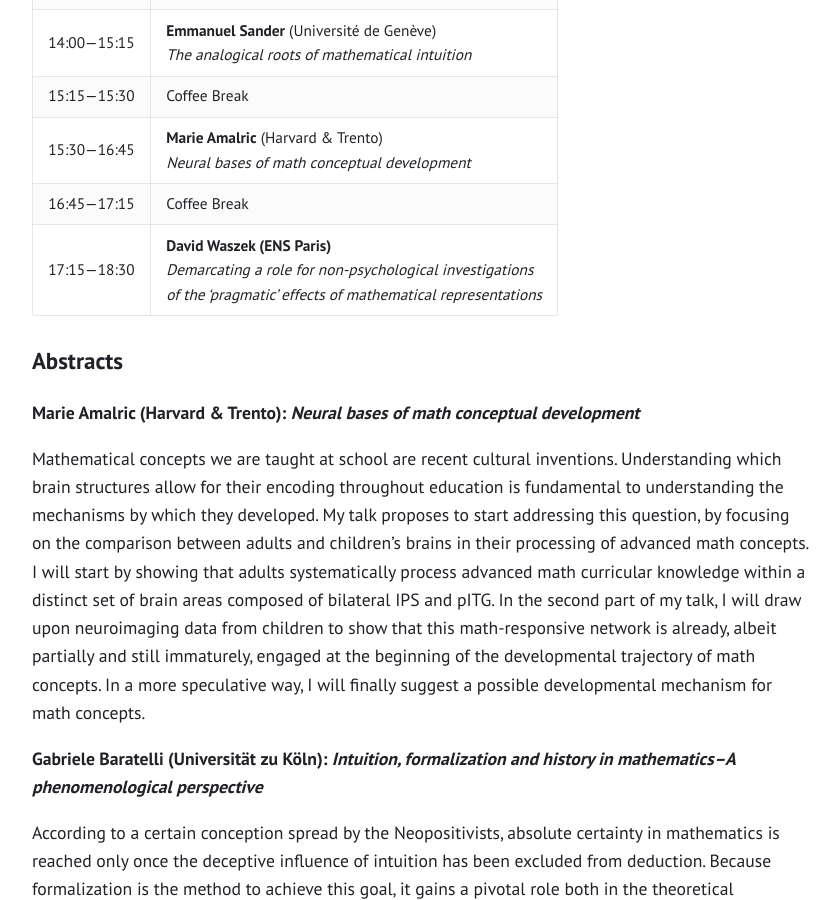
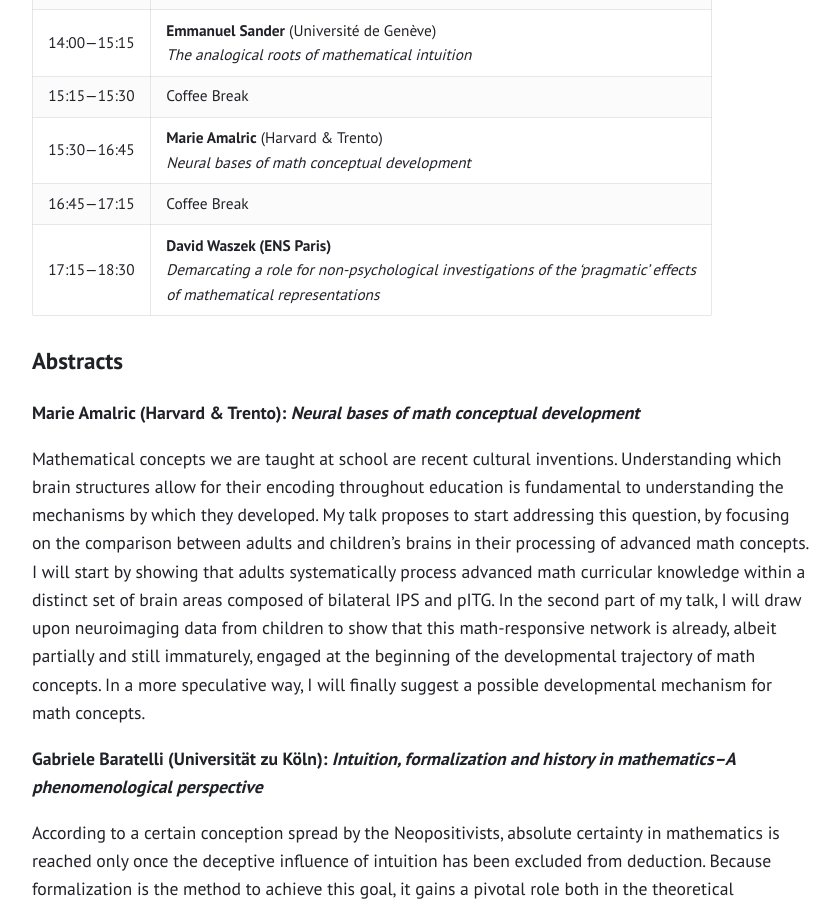
Before and after one commit to yhamami/mathematical-intuition-workshops, a Jekyll site: the page built from nancy-program.md, in a window 1280 px wide and 900 px high, scrolled down 1098 px. Shown: the whole window, without its empty margins (219-1058 px from the left). Built offline with Jekyll 4.4.1, drawn with Linux system fonts in a browser that asks for light colours.

```diff
--- a/nancy-program.md
+++ b/nancy-program.md
@@ -36,7 +36,7 @@ layout: page
 | 15:15—15:30 | Coffee Break |
 | 15:30—16:45 | **Marie Amalric** (Harvard & Trento) <br /> _Neural bases of math conceptual development_ |
 | 16:45—17:15 | Coffee Break |
-| 17:15—18:30| **David Waszek (ENS Paris)** <br /> _Demarcating a role for non-psychological investigations <br /> of the ‘pragmatic’ effects of mathematical representations_ |
+| 17:15—18:30| **David Waszek (ENS Paris)** <br /> _Demarcating a role for non-psychological investigations of the ‘pragmatic’ effects <br /> of mathematical representations_ |
 
 
 
```
